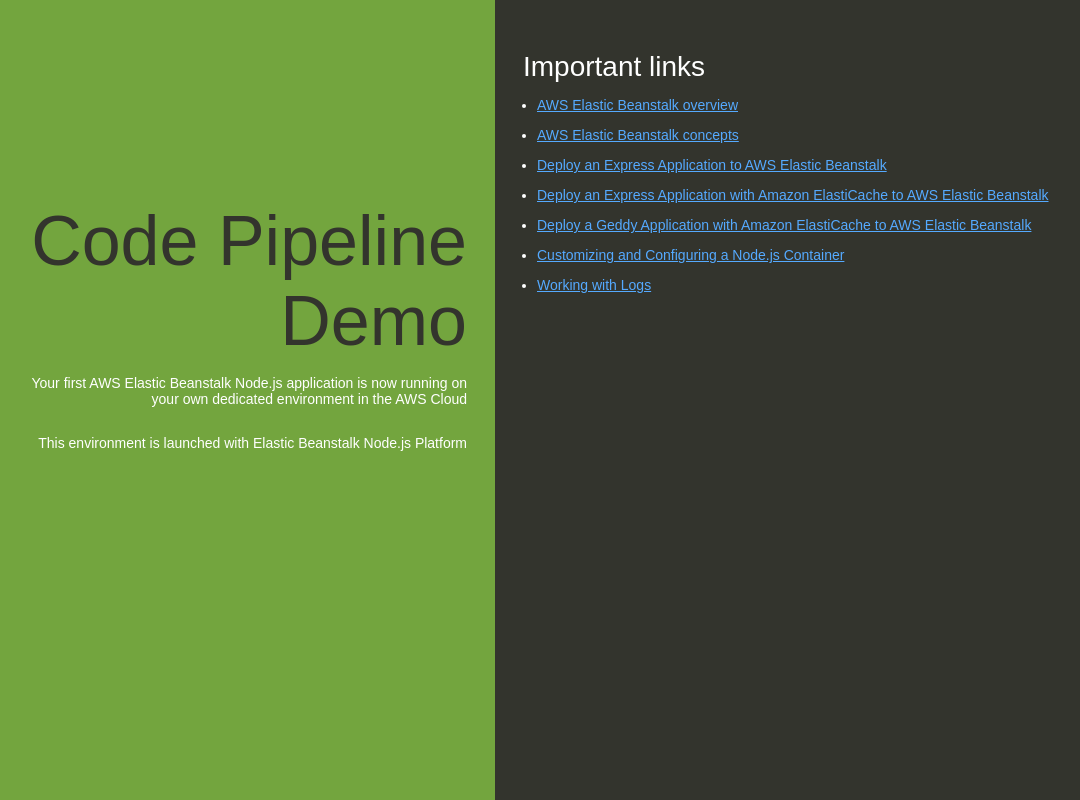
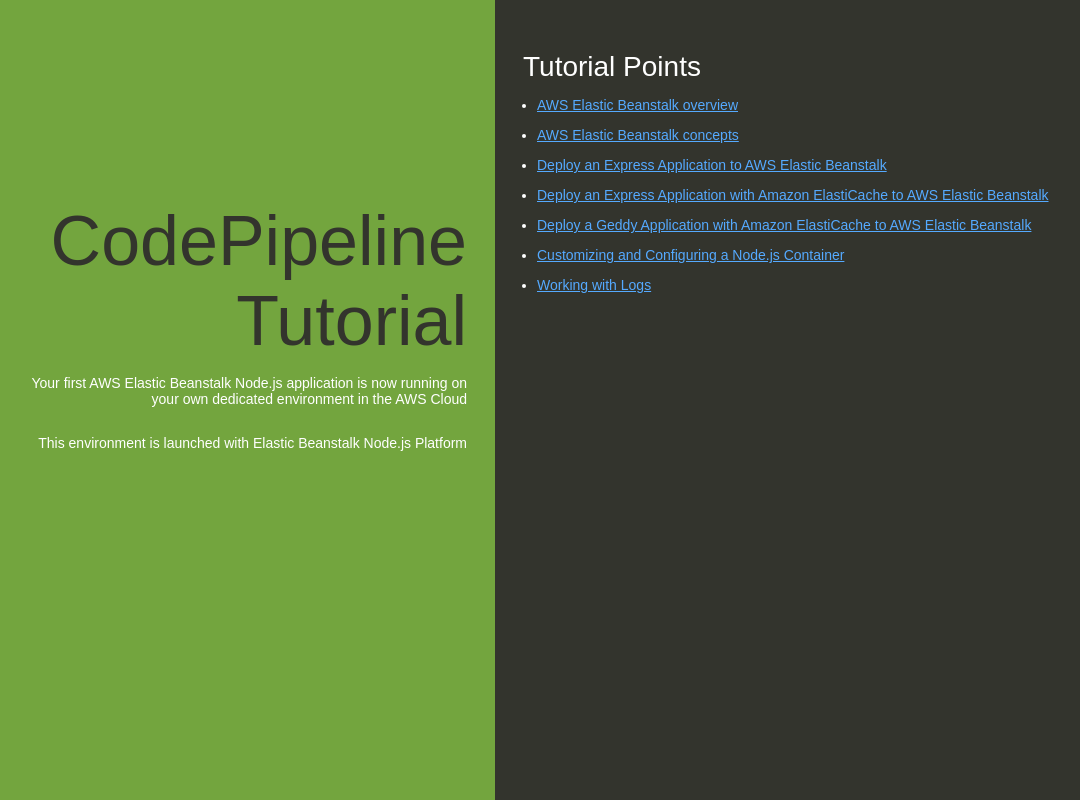
Before and after one commit to rarsidha/codepiplinedemo, a website: page index.html in a window 1280 px wide. Shown: the whole page, without its empty margins (145-1225 px from the left). Drawn offline with Linux system fonts and the light colour scheme.

Commit message:
Update index file

```diff
--- a/index.html
+++ b/index.html
@@ -74,12 +74,12 @@
   </head>
   <body>
     <div class="textColumn">
-      <h1>Code Pipeline Demo</h1>
+      <h1>CodePipeline Tutorial</h1>
       <p>Your first AWS Elastic Beanstalk Node.js application is now running on your own dedicated environment in the AWS Cloud</p>
       <p>This environment is launched with Elastic Beanstalk Node.js Platform</p>
     </div>
     <div class="linksColumn">
-      <h2>Important links</h2>
+      <h2>Tutorial Points</h2>
       <ul>
         <li><a href="http://docs.aws.amazon.com/elasticbeanstalk/latest/dg/Welcome.html">AWS Elastic Beanstalk overview</a></li>
         <li><a href="http://docs.aws.amazon.com/elasticbeanstalk/latest/dg/concepts.html">AWS Elastic Beanstalk concepts</a></li>
```
